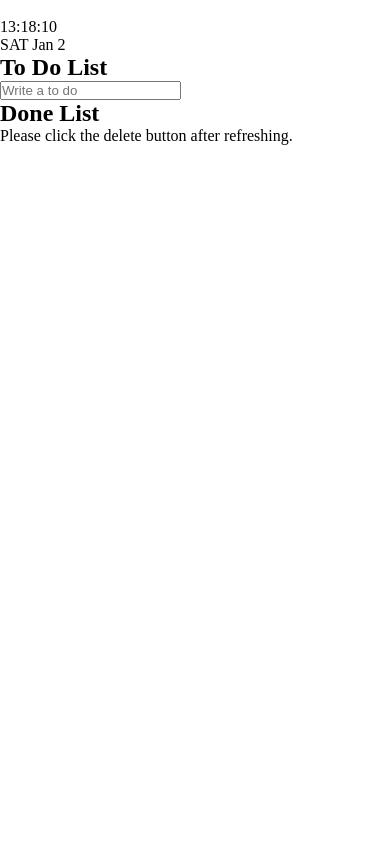
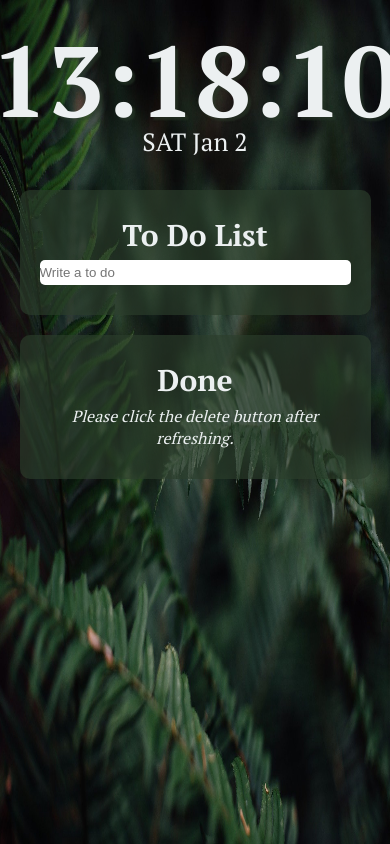
Before and after one commit to beeee2/ToDoList, a plain HTML site: page index.html in a window 390 px wide. Drawn offline with Linux system fonts and the light colour scheme; a web font is replaced by a local one.

Commit message:
css-upload

```diff
--- a/index.html
+++ b/index.html
@@ -21,8 +21,8 @@
             </ul>
         </div>
         <div class="list-container__done">
-            <h2>Done List</h2>
-            <span>
+            <h2>Done</h2>
+            <span class="list-container__done__precautions">
                 Please click the delete button after refreshing.</span>
             <ul class="doneList">
             </ul>
@@ -30,5 +30,6 @@
     </div>
     <script src="date.js"></script>
     <script src="list.js"></script>
+    <script src="bg.js"></script>
 </body>
 </html>
--- a/styles.css
+++ b/styles.css
@@ -1,9 +1,143 @@
 @charset "utf-8";
+@import url("https://fonts.googleapis.com/css2?family=Bungee+Outline&display=swap");
+@import url("https://fonts.googleapis.com/css2?family=PT+Serif:wght@400;700&display=swap");
 
 * {
   margin: 0;
   padding: 0;
 }
+body {
+  position: relative;
+  background-color: #0e332c;
+  color: #ecf0f1;
+  font-family: "PT Serif", serif;
+  height: 100vh;
+}
 ul {
   list-style: none;
 }
+.date {
+  display: flex;
+  flex-direction: column;
+  align-items: center;
+  width: 100%;
+  height: 150px;
+  position: relative;
+}
+.date__realTime {
+  position: absolute;
+  top: -120px;
+  font-size: 100px;
+  font-weight: bold;
+  text-shadow: 3px 3px 2px rgba(44, 62, 43, 0.5);
+}
+.date__today {
+  position: absolute;
+  top: 125px;
+  font-size: 25px;
+}
+.list-container {
+  max-width: 1200px;
+  margin: 30px auto 0;
+  display: flex;
+  justify-content: space-between;
+}
+.list-container button:hover {
+  cursor: pointer;
+}
+.list-container__todo,
+.list-container__done {
+  width: 40%;
+  margin: 0 5%;
+  background-color: rgba(44, 62, 43, 0.65);
+  border-radius: 10px;
+  padding: 20px;
+  box-sizing: border-box;
+}
+.list-container__todo h2,
+.list-container__done h2 {
+  text-align: center;
+  margin: 5px 0;
+  font-size: 30px;
+}
+.list-container__todo input {
+  display: block;
+  width: 100%;
+  height: 25px;
+  color: #7f8c8d;
+  border: none;
+  border-radius: 5px;
+}
+.list-container__done .list-container__done__precautions {
+  display: block;
+  font-style: italic;
+  text-align: center;
+}
+
+.list-container__todo ul,
+.list-container__done ul {
+  margin-top: 10px;
+  font-size: 20px;
+}
+.list-container__todo ul li,
+.list-container__done ul li {
+  position: relative;
+}
+.list-container__todo ul li button:nth-of-type(1) {
+  border: none;
+  outline: none;
+  margin-right: 5px;
+  background-color: rgba(0, 0, 0, 0);
+  color: red;
+  font-size: 20px;
+}
+.list-container__todo ul li button:nth-of-type(2),
+.list-container__done ul li button:nth-of-type(2) {
+  border: none;
+  outline: none;
+  position: absolute;
+  right: 0;
+  background-color: rgba(0, 0, 0, 0);
+  color: red;
+  font-size: 20px;
+}
+.list-container__done ul li button:nth-of-type(1) {
+  border: none;
+  outline: none;
+  margin-right: 5px;
+  background-color: rgba(0, 0, 0, 0);
+  color: green;
+  font-weight: bold;
+  font-size: 20px;
+}
+@keyframes fadeIn {
+  from {
+    opacity: 0;
+  }
+  to {
+    opacity: 1;
+  }
+}
+
+.bgImage {
+  position: absolute;
+  top: 0;
+  left: 0;
+  width: 100%;
+  height: 100%;
+  z-index: -1;
+  animation: fadeIn 0.5s linear;
+}
+@media (max-width: 960px) {
+  .list-container {
+    width: 100vw;
+    display: flex;
+    flex-direction: column;
+    align-items: center;
+  }
+  .list-container__todo,
+  .list-container__done {
+    width: 90%;
+    margin: 10px 0;
+  }
+}
```
